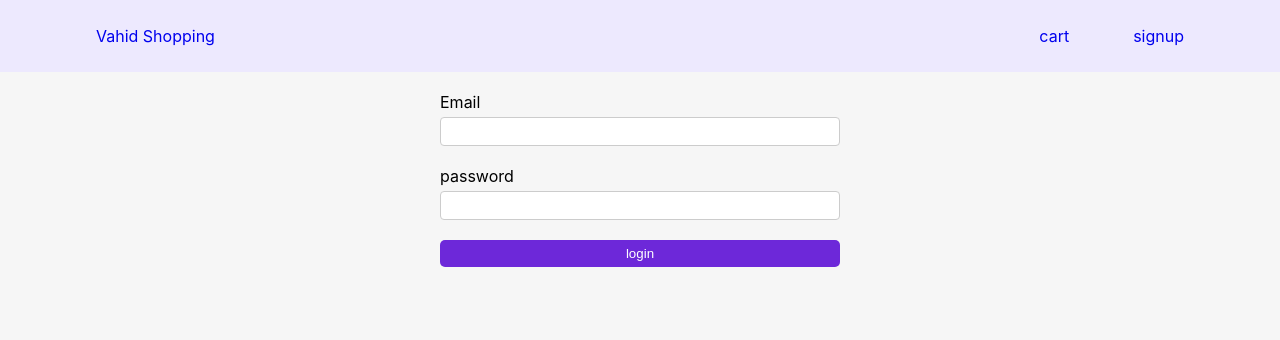
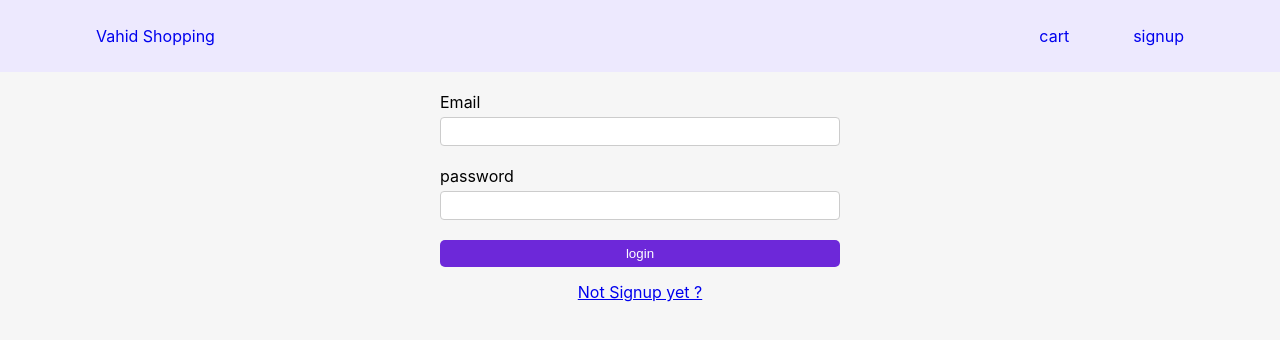
Before and after one commit to VahidTahmasebi/shopping-cart-react, a React (Create React App) app: page /login in a window 1280 px wide. Shown: the top 340 px of the page. Built offline with nearby package versions, Linux system fonts and the light colour scheme.

Commit message:
Optimize navigation between login, signup pages with redirect

```diff
--- a/src/Components/LoginForm/LoginForm.js
+++ b/src/Components/LoginForm/LoginForm.js
@@ -1,7 +1,9 @@
 import { useFormik } from "formik";
 import { useState } from "react";
+import { Link, redirect, useNavigate } from "react-router-dom";
 import * as Yup from "yup";
 import Input from "../../common/Input";
+import { useQuery } from "../../hooks/useQuery";
 import { loginUser } from "../../services/loginServices";
 import "../form.css";
 
@@ -19,6 +21,11 @@ const validationSchema = Yup.object({
 });
 
 const LoginForm = () => {
+  const query = useQuery();
+  const redirect = query.get("redirect") || "/";
+
+  const navigate = useNavigate();
+
   const [error, setError] = useState(null);
 
   const onSubmit = async (values) => {
@@ -28,6 +35,8 @@ const LoginForm = () => {
       console.log(data);
       // clear state error
       setError(null);
+
+      navigate(redirect);
     } catch (error) {
       // if there was an error
       if (error.response && error.response.data.message) {
@@ -62,6 +71,9 @@ const LoginForm = () => {
           login
         </button>
         {error && <p>{error}</p>}
+        <Link to={`/signup?redirect=${redirect}`}>
+          <p style={{ marginTop: "15px" }}>Not Signup yet ?</p>
+        </Link>
       </form>
     </div>
   );
--- a/src/Components/SignupForm/SignupForm.js
+++ b/src/Components/SignupForm/SignupForm.js
@@ -1,7 +1,9 @@
 import { useFormik } from "formik";
 import { useState } from "react";
+import { Link, Navigate, useNavigate } from "react-router-dom";
 import * as Yup from "yup";
 import Input from "../../common/Input";
+import { useQuery } from "../../hooks/useQuery";
 import { useAuthActions } from "../../Providers/AuthProvider";
 import { signupUser } from "../../services/signupService";
 import "../form.css";
@@ -33,6 +35,12 @@ const validationSchema = Yup.object({
 });
 const SignupForm = () => {
   const [error, setError] = useState(null);
+
+  const navigate = useNavigate();
+
+  const query = useQuery();
+  const redirect = query.get("redirect") || "/";
+
   const onSubmit = async (values) => {
     const { name, email, phoneNumber, password } = values;
     const userData = {
@@ -47,6 +55,8 @@ const SignupForm = () => {
       console.log(data);
       // clear state error
       setError(null);
+
+      navigate(redirect);
     } catch (error) {
       console.log(error.response.data.message);
       // if there was an error
@@ -94,6 +104,9 @@ const SignupForm = () => {
           Signup
         </button>
         {error && <p style={{ color: "red" }}>{error}</p>}
+        <Link to={`/login?redirect=${redirect}`}>
+          <p style={{ marginTop: "15px" }}>Already login ?</p>
+        </Link>
       </form>
     </div>
   );
```
